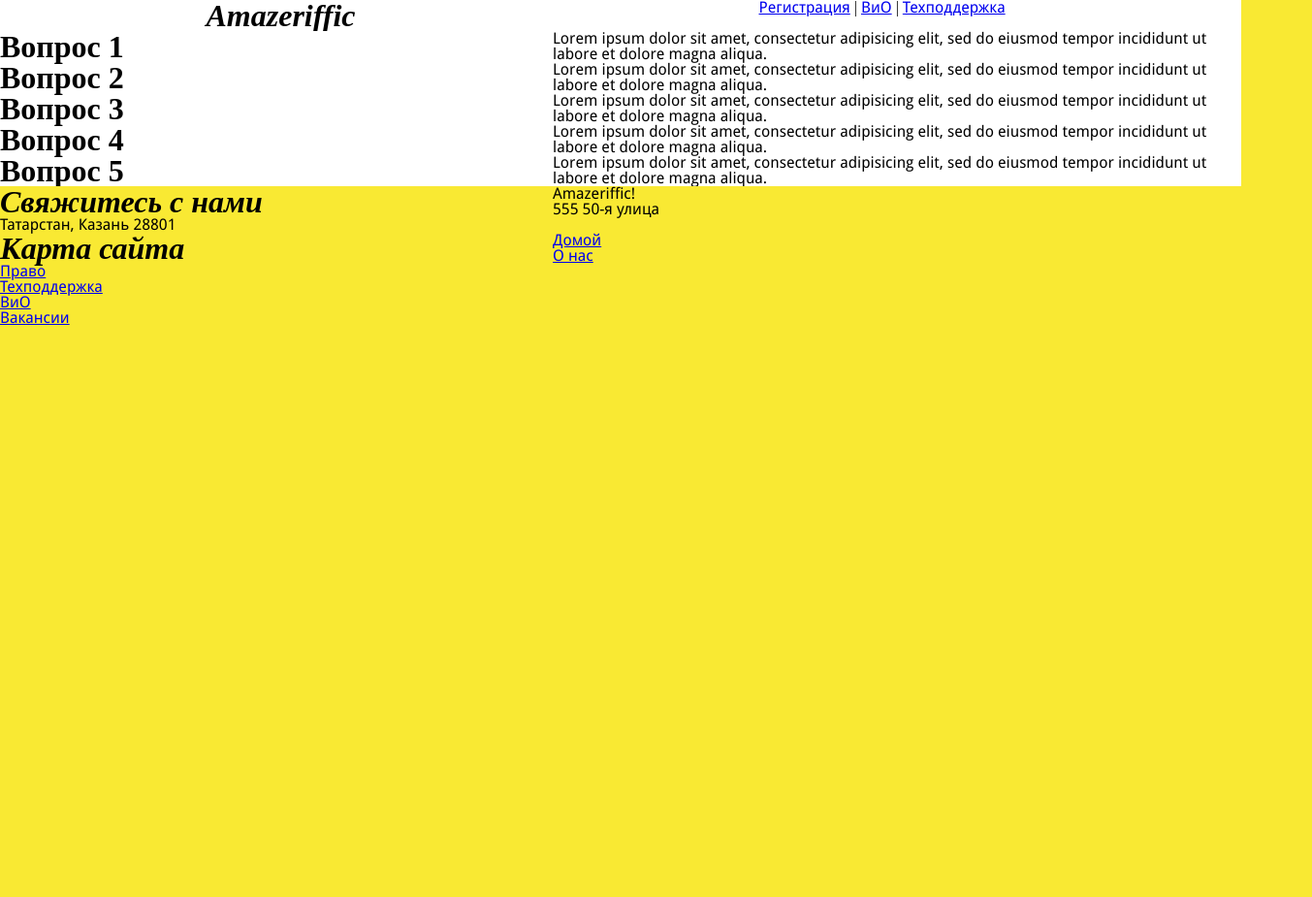
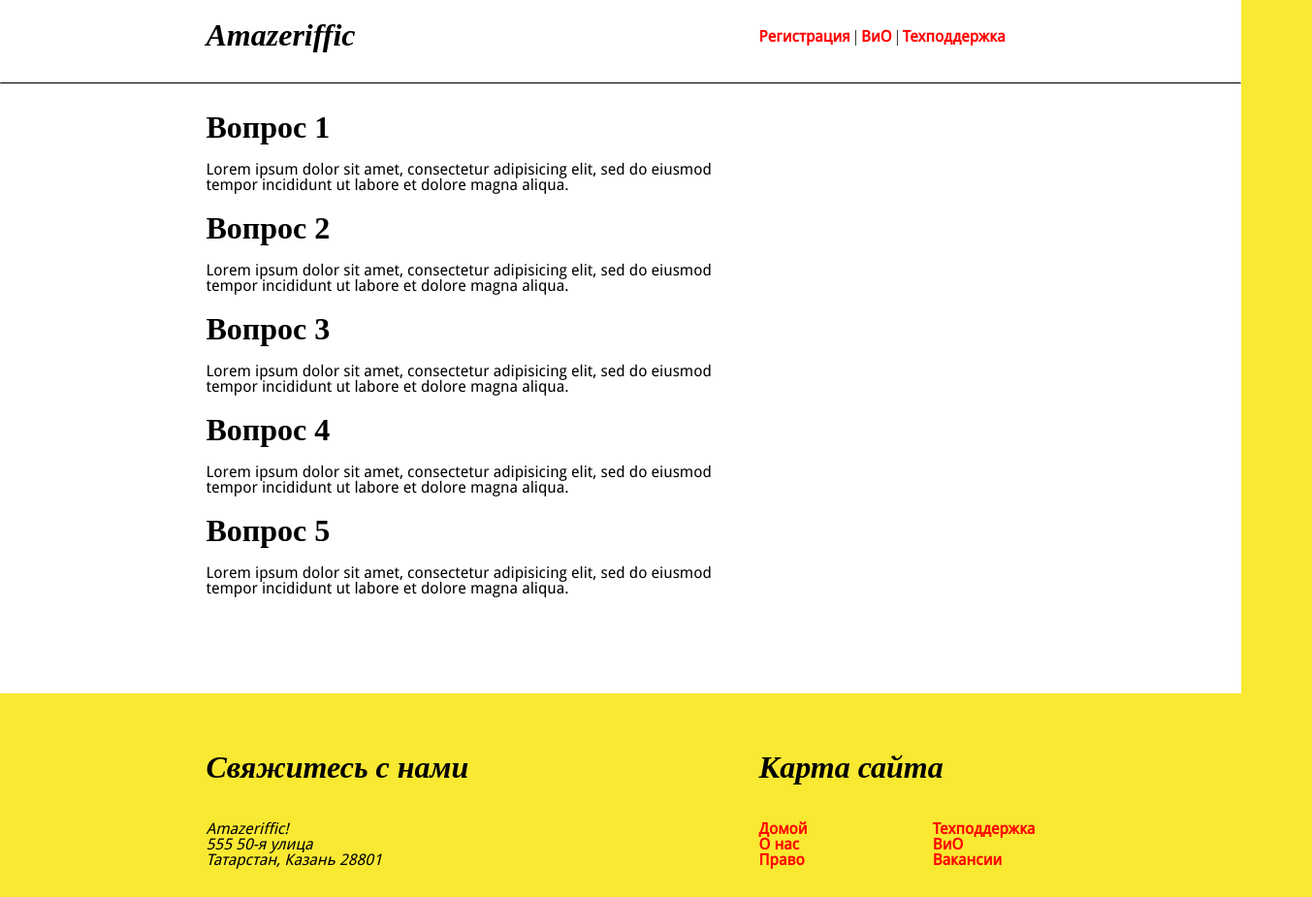
Before and after one commit to viitking/web_lab4, a plain HTML site: page faq.html in a window 1280 px wide. Shown: the whole page at 97% size, 1353 px wide, since content can reach past the window. Before the commit the page ends 800 px from the top, so only its background shows below. Drawn offline with Linux system fonts and the light colour scheme; a web font is replaced by a local one.

Commit message:
Practice 1,2,3 finished

```diff
--- a/css/style.css
+++ b/css/style.css
@@ -1,13 +1,32 @@
-p, li, a {
+p {
     font-family: "Droid Sans";
 }
-h1, h5 {
+.left-main li {
+    font-family: "Droid Sans";
+    list-style-type: circle;
+    margin-left: 20px;
+}
+a {
+    font-family: "Droid Sans";
+    font-weight: bold;
+}
+a:link {
+    color: red;
+    text-decoration: none;
+}
+a:hover {
+    color: midnightblue;
+    text-decoration: underline;
+}
+h1 {
     float: left;
     width: 570px;
     font-family: "Ubuntu";
     font-size: 200%;
     font-style: italic;
     font-weight: bold;
+    padding-bottom: 25px;
+    padding-top: 20px;
 }
 h2, h3, h4 {
     float: left;
@@ -15,6 +34,18 @@ h2, h3, h4 {
     font-family: "Ubuntu";
     font-size: 200%;
     font-weight: bold;
+    padding-top: 20px;
+    padding-bottom: 20px;
+}
+h5 {
+    float: left;
+    width: 570px;
+    font-family: "Ubuntu";
+    font-size: 200%;
+    font-style: italic;
+    font-weight: bold;
+    padding-bottom: 40px;
+    padding-top: 60px;
 }
 body {
     background: #f9e933;
@@ -26,35 +57,51 @@ header .container, main .container, footer .container {
     max-width: 855px;
     margin: auto;
 }
-header, main {
+header {
     background: white;
     overflow: auto;
+}
+main {
+    background: white;
+    overflow: auto;
+    padding-bottom: 100px;
 }
 main .left-main, footer .left-footer {
     float: left;
     width: 570px;
 }
-header nav, main .right-main, footer .right-footer {
+header nav {
+    float: right;
+    width: 285px;
+    padding-top: 30px;
+}
+main .right-main, footer .right-footer {
     float: right;
     width: 285px;
 }
 footer .left-ul {
     float: left;
+    padding-bottom: 30px;
 }
 footer .right-ul {
     float: right;
+    padding-bottom: 30px;
+}
+.left-footer p {
+    font-style: italic;
+}
+.hr-line {
+    border-top: 1px solid black;
+    background-color: white;
+    background: white;
 }
 
 @font-face {
     font-family: "Droid Sans";
     src: url("../fonts/DroidSans.ttf") format("truetype");
-    font-style: normal;
-    font-weight: normal;
 }
 
 @font-face {
     font-family: "Ubuntu";
     src: url("../fonts/Ubuntu-Light.ttf") format("truetype");
-    font-style: normal;
-    font-weight: normal;
 }
--- a/faq.html
+++ b/faq.html
@@ -17,6 +17,9 @@
         </div>
     </header>
     <main>
+        <hr class="hr-line">
+        <div class="container">
+            <div class="left-main">
                 <h3>Вопрос 1</h3>
                 <p>Lorem ipsum dolor sit amet, consectetur adipisicing elit, sed do eiusmod tempor
                     incididunt ut labore et dolore magna aliqua.</p>
@@ -32,25 +35,39 @@
                 <h3>Вопрос 5</h3>
                 <p>Lorem ipsum dolor sit amet, consectetur adipisicing elit, sed do eiusmod tempor
                     incididunt ut labore et dolore magna aliqua.</p>
+            </div>
+        </div>
     </main>
     <footer>
+        <div class="container">
+            <div class="left-footer">
                 <div class="contact">
                     <h5>Свяжитесь с нами</h5>
                     <p>Amazeriffic!</p>
                     <p>555 50-я улица</p>
                     <p>Татарстан, Казань 28801</p>
                 </div>
+            </div>
+            <div class="right-footer">
                 <div class="sitemap">
                     <h5>Карта сайта</h5>
+                    <div class="left-ul">
                         <ul>
                             <li><a href="index.html">Домой</a></li>
                             <li><a href="#">О нас</a></li>
                             <li><a href="#">Право</a></li>
+                        </ul>
+                    </div>
+                    <div class="right-ul">
+                        <ul>
                             <li><a href="#">Техподдержка</a></li>
                             <li><a href="#">ВиО</a></li>
                             <li><a href="#">Вакансии</a></li>
                         </ul>
                     </div>
+                </div>
+            </div>
+        </div>
     </footer>
 </body>
 </html>
```
Also changed, not shown: index.html (+1 -0 lines). Lines whose indentation alone changed are shown as unchanged.
